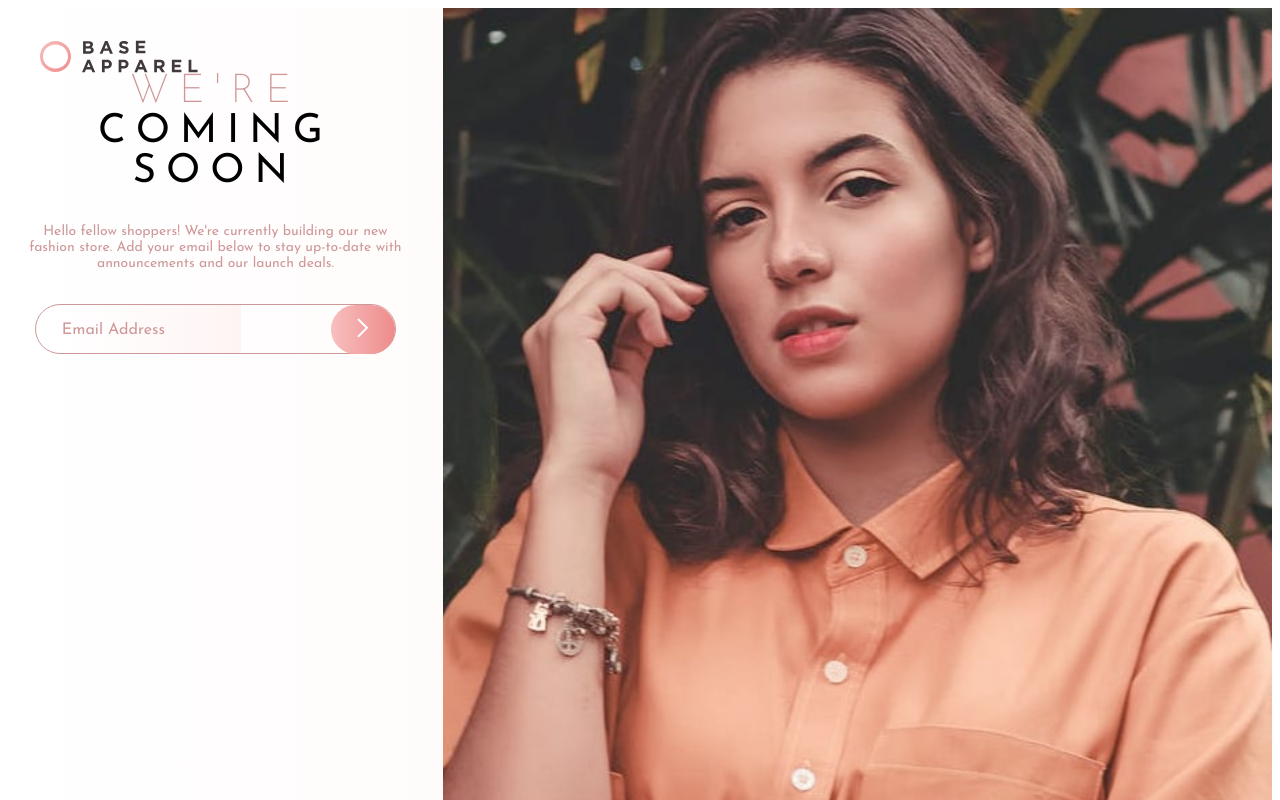
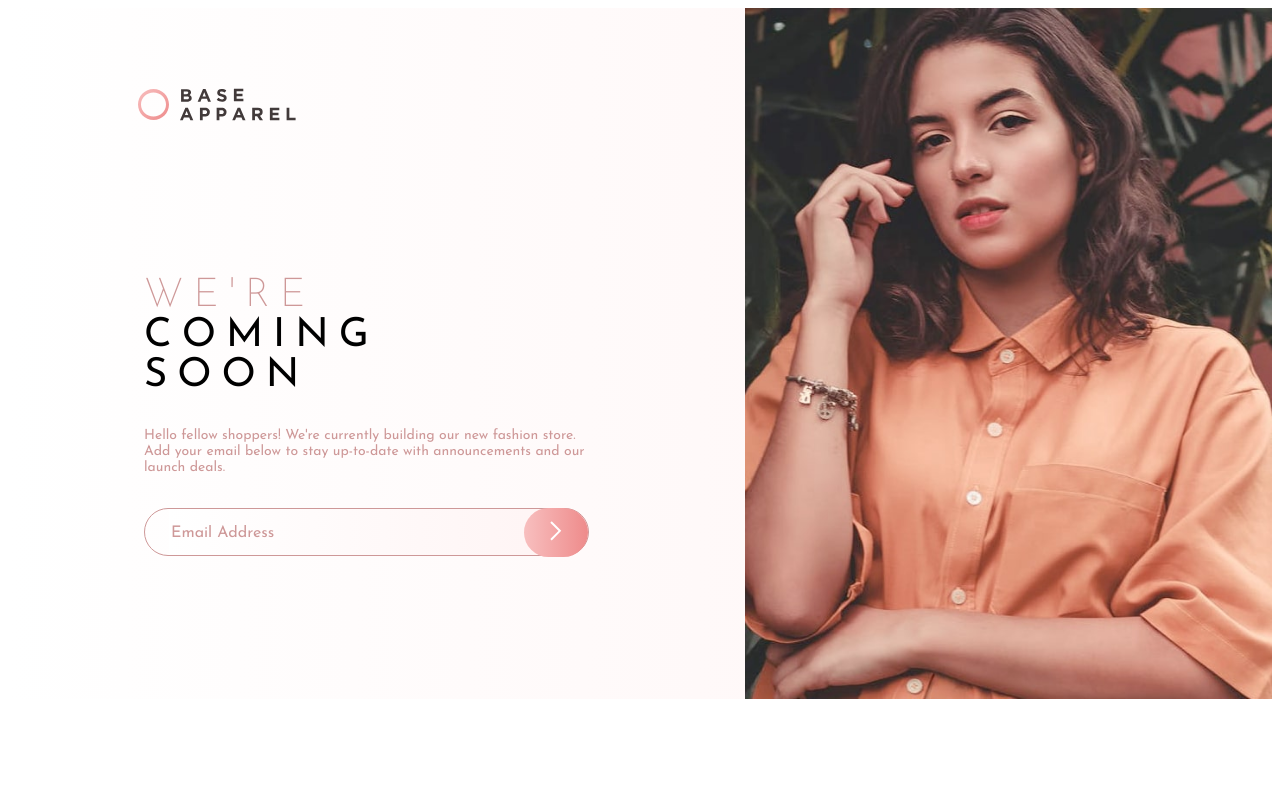
Before and after one commit to natasharamburrun/base-apparel-coming-soon-master-2, a React (Vite) app: page / in a window 1280 px wide. Shown: the top 800 px of the page. Built offline with nearby package versions, Linux system fonts and the light colour scheme.

Commit message:
updated the styling for desktop

```diff
--- a/src/styles/app.scss
+++ b/src/styles/app.scss
@@ -19,11 +19,25 @@ $gradient-31: #FFFFFF;
 
 @import url('https://fonts.googleapis.com/css2?family=Josefin+Sans:ital,wght@0,100..700;1,100..700&display=swap');
 
+// Global settings
+
+html {
+  box-sizing: border-box;
+}
+
+*,
+*:before,
+*:after {
+  box-sizing: inherit;
+}
+
+
+
+//Styling
 
 .coming-soon {
   background: linear-gradient(to right, $gradient-2, $gradient-21);
   font-family: "Josefin Sans", sans-serif;
-
 }
 
 .title-first {
@@ -98,6 +112,7 @@ $gradient-31: #FFFFFF;
 input {
   border:0;
   outline:0;
+  width: 100%;
 }
 
 input:focus {
@@ -111,27 +126,59 @@ button {
   height: 49px;
   position: absolute;
   right: 0;
+  top: -1px;
   background: linear-gradient(to right, $gradient-1, $gradient-11);
 }
 
-@media (min-width: 799px) {
+@media (min-width: 769px) {
   .coming-soon {
     display: grid;
-    grid-template-columns: 1fr 2fr;
-  gap: 20px;
+    grid-template-columns: 2fr 2fr;
+    gap: 20px;
+    max-width: 1440px;
+    max-height: 800px;
   }
 
   .logo {
     grid-column: 1;
     grid-row: 1;
+    padding: 80px 130px;
   }
   .content {
     grid-column: 2;
     grid-row: 1;
+    display: flex;
+    justify-content: flex-end;
   }
 
   .hero-content {
     grid-column: 1;
     grid-row: 1;
+    padding: 136px;
+    text-align: left;
+
+  }
+
+  .title-first{
+    margin: 0;
+    padding-top: 132px;
+  }
+
+  .title-second{
+    margin: 0;
+  }
+
+  .text-description {
+    text-align: left;
+  }
+
+  .hero-images {
+    max-width: 610px;
+    max-height: 800px;
+  }
+
+  .hero-button {
+    justify-self: flex-start;
+    width: 445px;
   }
 }
```
